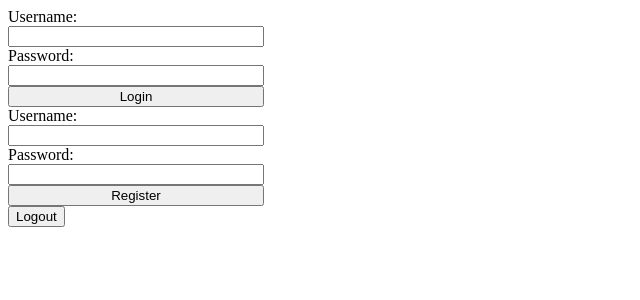
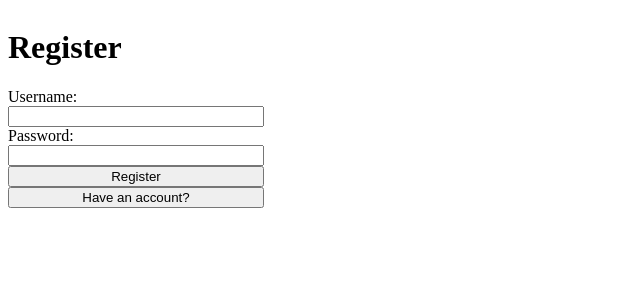
Before and after one commit to bejoac/websitex, a Django app: page / in a window 1280 px wide. Shown: the top 300 px of the page, without its empty margins (0-640 px from the left). Run offline with Django 5.2, Linux system fonts and the light colour scheme; data comes from the database, SQL or seed files in the repository; both versions use the stored data as it was after the commit; some libraries are stand-ins or nearby versions.

Commit message:
Display either login or register. Switch between forms via button

```diff
--- a/websitex_project/templates/home.html
+++ b/websitex_project/templates/home.html
@@ -8,8 +8,10 @@
     <body>
         <!-- {% include "form.html" %}
         {% include "listing_persons.html" %} -->
-        {% include "login_user.html" %}
-        {% include "register_user.html" %}
-        {% include "logout_user.html" %}
+        {% if request.user.is_authenticated %}
+            {% include "logout_user.html" %}
+        {% else %}
+            {% include "register_user.html" %}
+        {% endif %}
     </body>
 </html>
--- a/websitex_project/templates/login_user.html
+++ b/websitex_project/templates/login_user.html
@@ -1,5 +1,6 @@
 {% load static %}
 <form id="login-user-form" class="login-user-form">
+  <h1>Login</h1>
   Username: <input name="username" type="text" required></input>
   Password: <input name="password" type="password" required></input>
   <button
@@ -9,4 +10,10 @@
     hx-swap="outerHTML">
     Login
   </button>
+  <button
+    hx-get="/get_register_form"
+    hx-target="#login-user-form"
+    hx-swap="outerHTML">
+    No Account?
+  </button>
 </form>
--- a/websitex_project/templates/logout_user.html
+++ b/websitex_project/templates/logout_user.html
@@ -3,8 +3,9 @@
     hx-post="logout_user/"
     hx-headers='{"X-CSRFToken": "{{ csrf_token }}"}'
     hx-target="#logout-user-container"
-    hx-swap="innerHTML"
+    hx-swap="outerHTML"
     >
   Logout
   </button>
+  <p>{{ request.user.username}}</p>
 </div>
--- a/websitex_project/templates/register_user.html
+++ b/websitex_project/templates/register_user.html
@@ -1,5 +1,6 @@
 {% load static %}
 <form id="register-user-form" class="login-user-form">
+  <h1>Register</h1>
   Username: <input name="username" type="text" required></input>
   Password: <input name="password" type="password" required></input>
   <button
@@ -9,4 +10,10 @@
     hx-swap="outerHTML">
     Register
   </button>
+  <button
+    hx-get="/get_login_form/"
+    hx-target="#register-user-form"
+    hx-swap="outerHTML">
+    Have an account?
+  </button>
 </form>
--- a/websitex_project/urls.py
+++ b/websitex_project/urls.py
@@ -25,6 +25,8 @@ urlpatterns = [
     path("add_user/", views.add_user),
     path("delete_user/<int:id>/", views.delete_user),
     path("login_user/", views.login_user),
+    path("get_login_form/", views.get_login_form),
+    path("get_register_form/", views.get_register_form),
     path("logout_user/", views.logout_user),
     path("register_user/", views.register_user),
 ]
--- a/websitex_project/views.py
+++ b/websitex_project/views.py
@@ -57,11 +57,17 @@ def login_user(request):
 
     if user:
         login(request, user)
-        return HttpResponse("Logged in!")
+        return render(request, "home.html")
     else:
         return HttpResponse("Failed to log in!")
 
-@login_required
+def get_login_form(request):
+    return render(request, "login_user.html")
+
+def get_register_form(request):
+    return render(request, "register_user.html")
+
+@login_required(login_url="/")
 def logout_user(request):
     logout(request)
-    return HttpResponse("Logged out!")
+    return render(request, "home.html")
```
Also changed, not shown: db.sqlite3, websitex_project/templates/delete_user.html (added).
